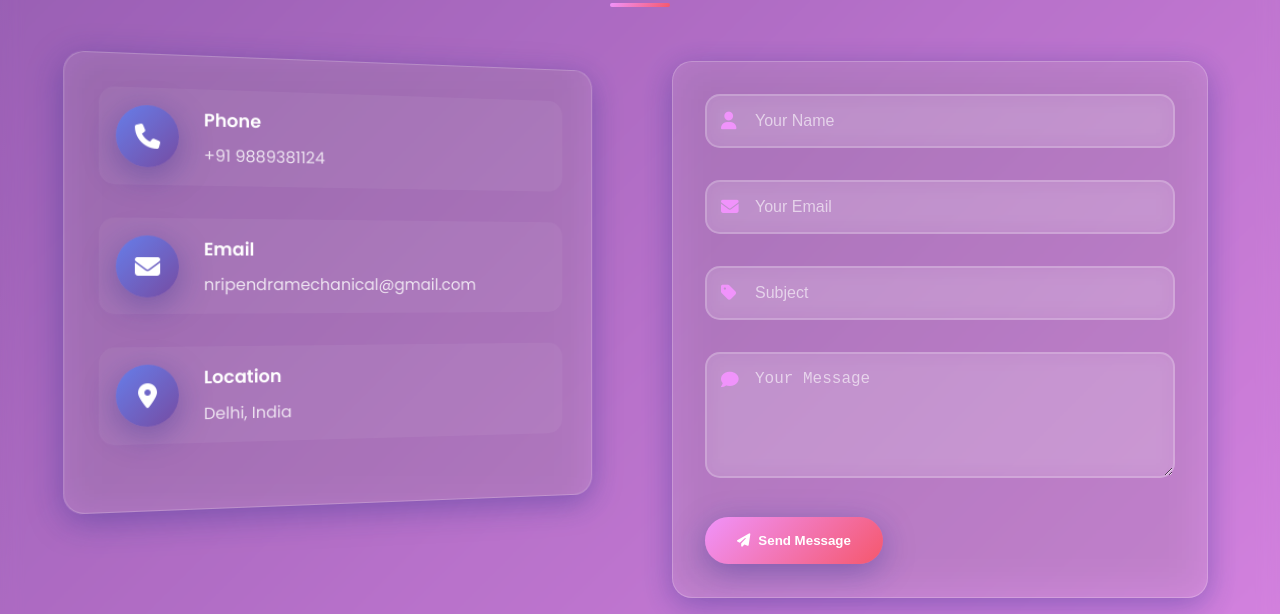
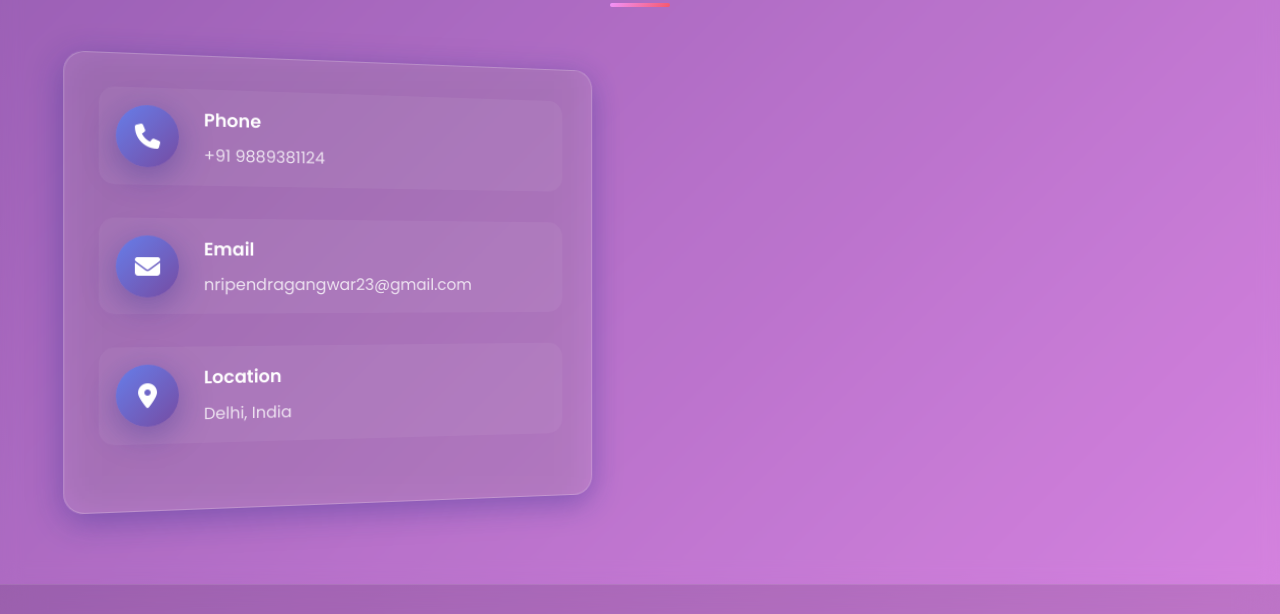
Before and after one commit to NripendraGangwar/nripendragangwar.github.io, a plain HTML site: page index.html in a window 1280 px wide. Shown: the part 5314-5928 px from the top of the page. Drawn offline with Linux system fonts and the light colour scheme.

Commit message:
Update index.html

```diff
--- a/index.html
+++ b/index.html
@@ -442,7 +442,7 @@
                             </div>
                             <div class="contact-details">
                                 <h4>Email</h4>
-                                <p>nripendramechanical@gmail.com</p>
+                                <p>nripendragangwar23@gmail.com</p>
                             </div>
                         </div>
                         <div class="contact-item">
@@ -456,30 +456,7 @@
                         </div>
                     </div>
                 </div>
-                <div class="contact-form">
-                    <form class="form">
-                        <div class="form-group">
-                            <input type="text" placeholder="Your Name" required>
-                            <i class="fas fa-user"></i>
-                        </div>
-                        <div class="form-group">
-                            <input type="email" placeholder="Your Email" required>
-                            <i class="fas fa-envelope"></i>
-                        </div>
-                        <div class="form-group">
-                            <input type="text" placeholder="Subject" required>
-                            <i class="fas fa-tag"></i>
-                        </div>
-                        <div class="form-group">
-                            <textarea placeholder="Your Message" rows="5" required></textarea>
-                            <i class="fas fa-comment"></i>
-                        </div>
-                        <button type="submit" class="btn btn-primary">
-                            <i class="fas fa-paper-plane"></i>
-                            Send Message
-                        </button>
-                    </form>
-                </div>
+
             </div>
         </div>
     </section>
```
